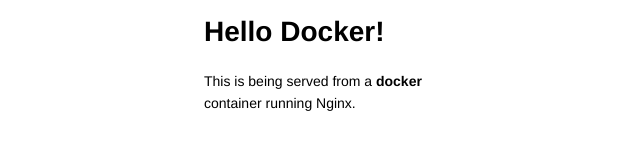
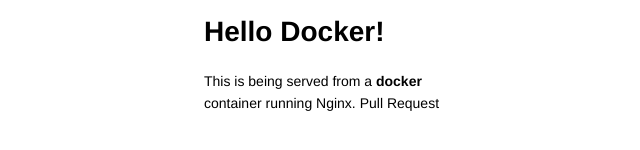
Before and after one commit to nexcollab-bot/static-site, a plain HTML site: page index.html in a window 1280 px wide. Shown: the part 264-414 px from the top of the page, 9-649 px from the left. Drawn offline with Linux system fonts and the light colour scheme.

Commit message:
Update index.html

```diff
--- a/index.html
+++ b/index.html
@@ -317,7 +317,7 @@ sup {
 <h1 id="toc_0">Hello Docker!</h1>
 
 <p>This is being served from a <b>docker</b><br>
-container running Nginx.</p>
+container running Nginx. Pull Request</p>
 
 
 </body>
```
